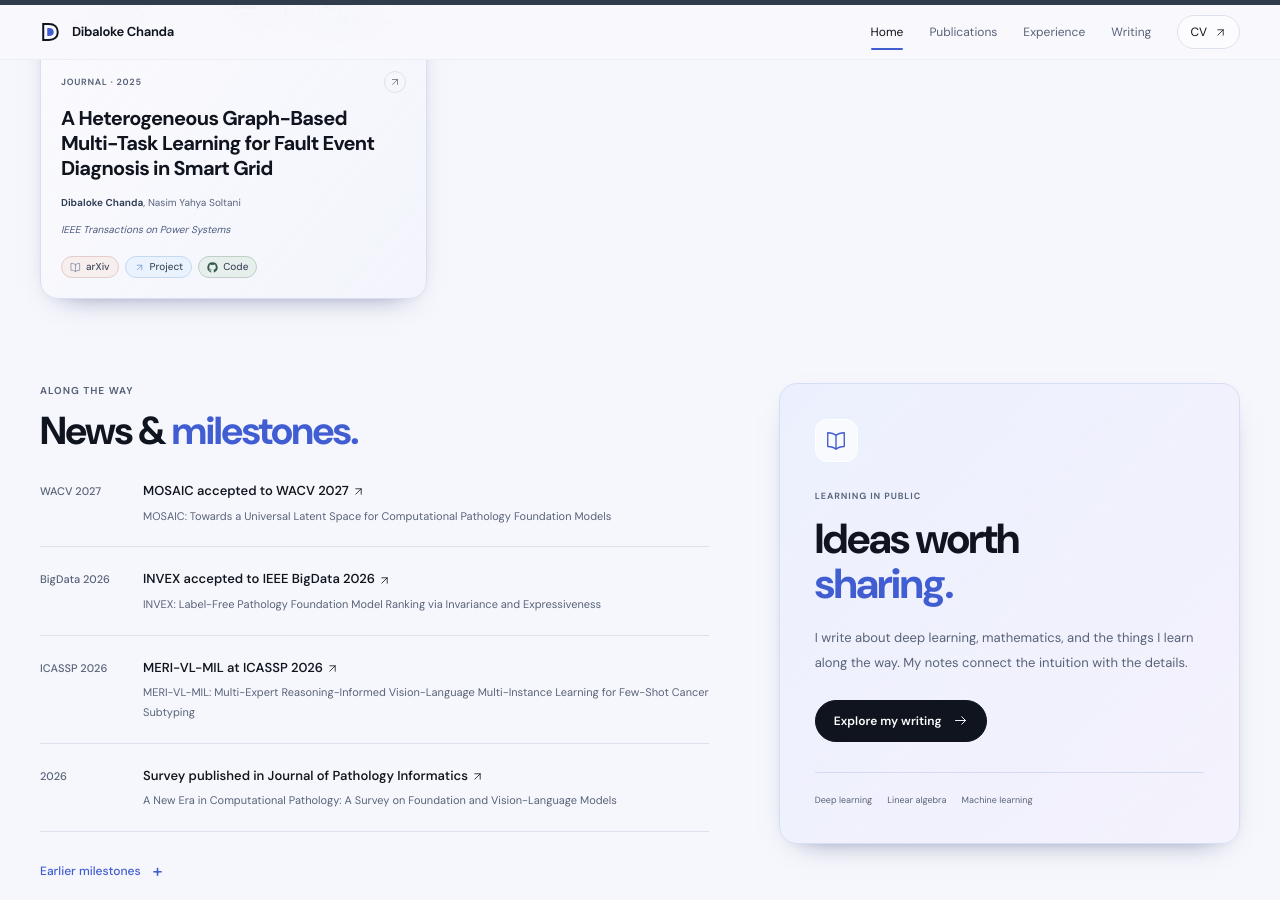
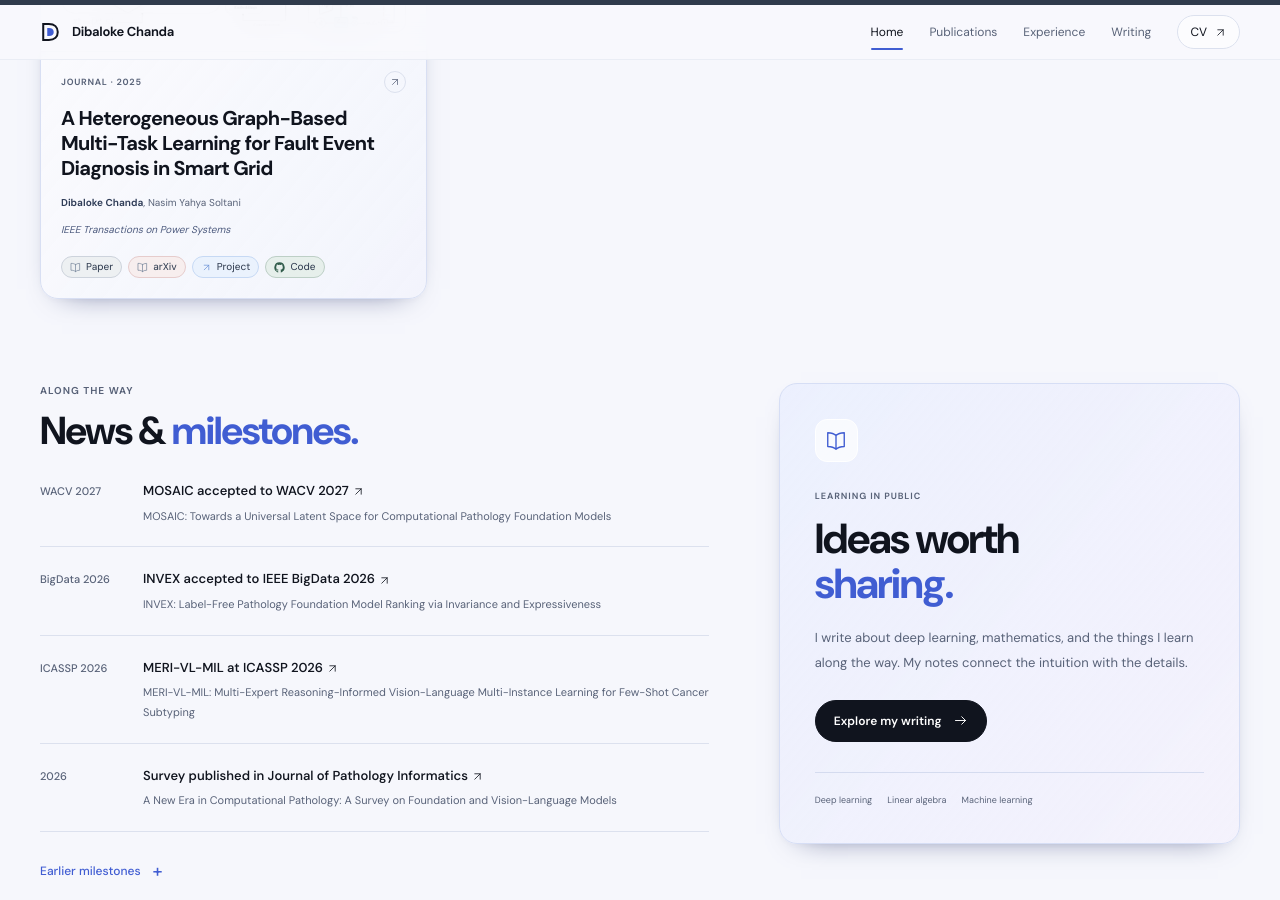
Before and after one commit to dibaloke/dibaloke.github.io, a Jekyll site: the page built from _pages/about.md, in a window 1280 px wide and 900 px high, scrolled down 2316 px. Built offline with Jekyll 4.4.1, drawn with Linux system fonts in a browser that asks for light colours.

Commit message:
Add IEEE paper link for heterogeneous graph multi-task learning

```diff
--- a/_data/publications.yml
+++ b/_data/publications.yml
@@ -174,6 +174,8 @@
   - Fault diagnosis
   - Smart grids
   links:
+  - label: Paper
+    url: https://ieeexplore.ieee.org/abstract/document/10643407
   - label: arXiv
     url: https://arxiv.org/abs/2309.09921
   - label: Project
```
